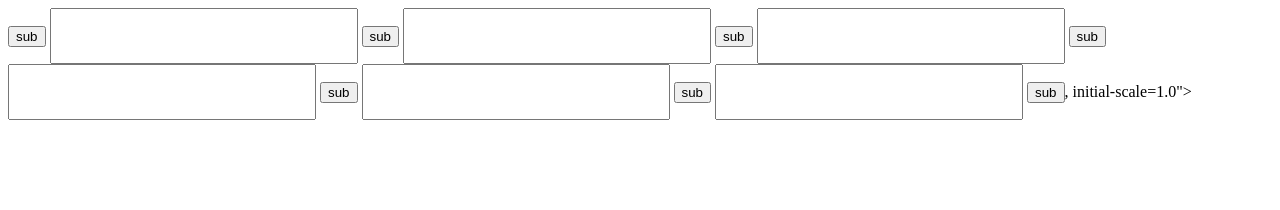
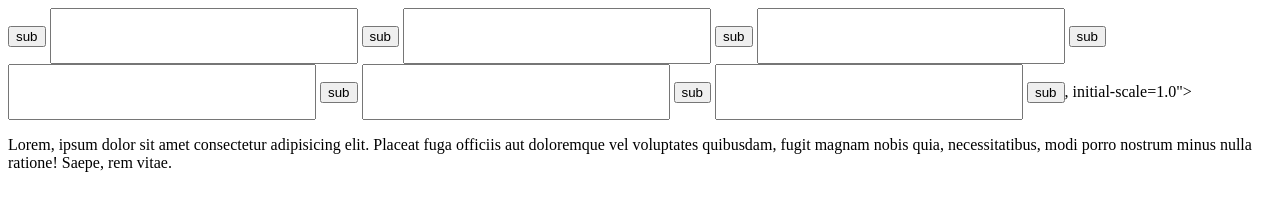
Before and after one commit to rahatsheikhlion/git-text, a plain HTML site: page index.html in a window 1280 px wide. Drawn offline with Linux system fonts and the light colour scheme.

Commit message:
this is my commit

```diff
--- a/index.html
+++ b/index.html
@@ -19,6 +19,7 @@
     <input type=" ">
     <button>sub</button>, initial-scale=1.0">
     <title>Document</title>
+    <p>Lorem, ipsum dolor sit amet consectetur adipisicing elit. Placeat fuga officiis aut doloremque vel voluptates quibusdam, fugit magnam nobis quia, necessitatibus, modi porro nostrum minus nulla ratione! Saepe, rem vitae.</p>
 </head>
 <body>
 
```
